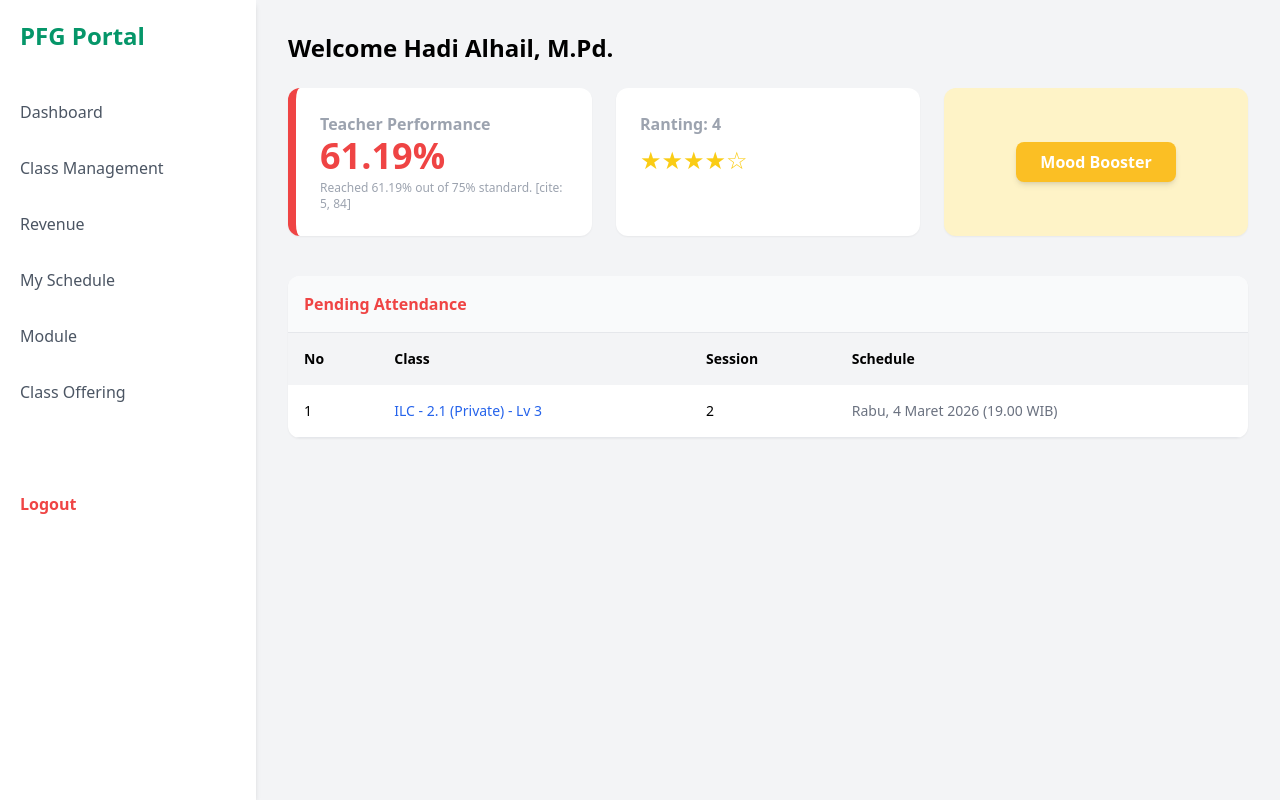
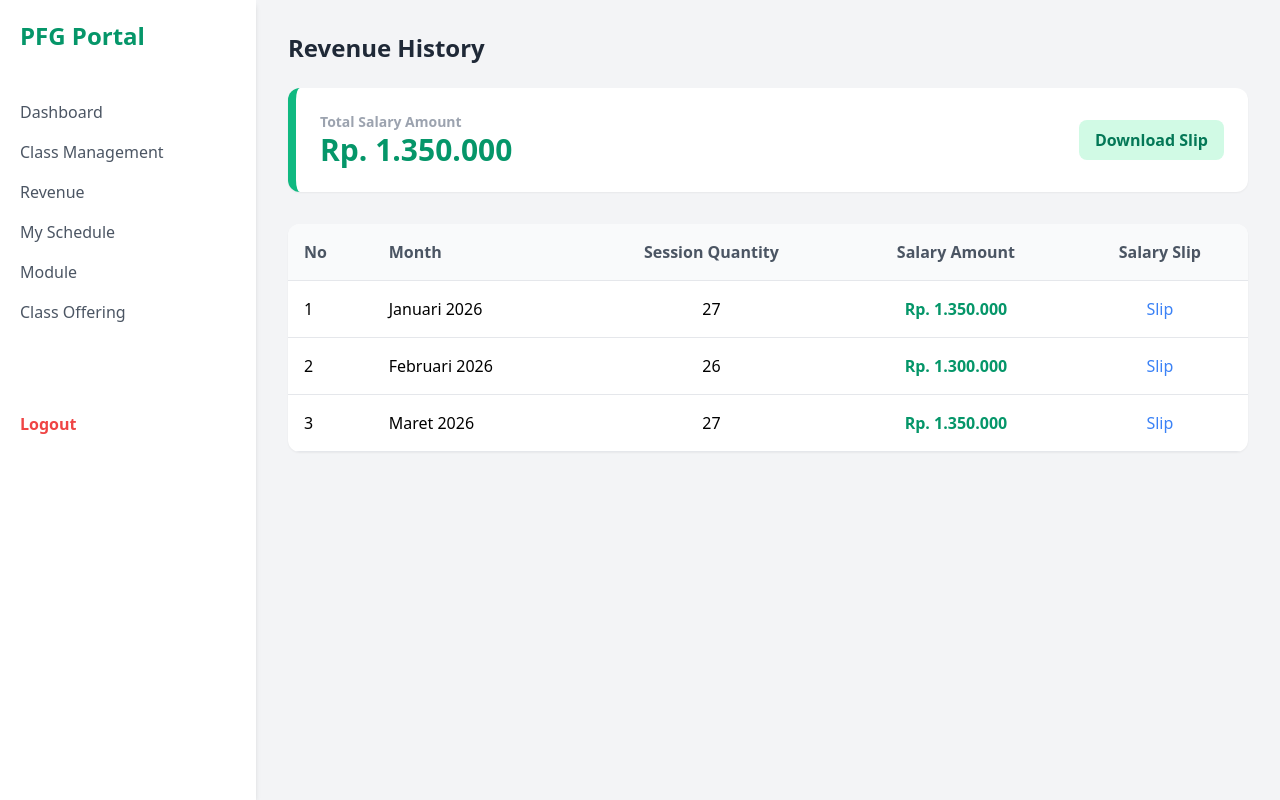
Before and after one commit to fathurnaufal24/pfg-teacher-portal, a React (Create React App) app: page /revenue in a window 1280 px wide. Built offline with nearby package versions, Linux system fonts and the light colour scheme.

Commit message:
revenue nya baru jadi

```diff
--- a/package.json
+++ b/package.json
@@ -9,6 +9,7 @@
     "@testing-library/user-event": "^13.5.0",
     "react": "^19.2.6",
     "react-dom": "^19.2.6",
+    "react-router-dom": "^7.15.1",
     "react-scripts": "5.0.1",
     "web-vitals": "^2.1.4"
   },
--- a/src/App.js
+++ b/src/App.js
@@ -1,13 +1,22 @@
+import React from 'react';
+import { BrowserRouter as Router, Routes, Route } from 'react-router-dom';
 import Sidebar from './Sidebar';
 import Dashboard from './Dashboard';
-// import Profile from './Profile'; // Nanti bisa gantian di sini
+import Profile from './Profile';
+import Revenue from './Revenue';
 
 function App() {
   return (
-    <div className="flex min-h-screen bg-gray-100">
-      <Sidebar />
-      <Dashboard />
-    </div>
+    <Router>
+      <div className="flex min-h-screen bg-gray-100">
+        <Sidebar />
+        <Routes>
+          <Route path="/" element={<Dashboard />} />
+          <Route path="/profile" element={<Profile />} />
+          <Route path="/revenue" element={<Revenue />} />
+        </Routes>
+      </div>
+    </Router>
   );
 }
 
--- /dev/null
+++ b/src/Revenue.js
@@ -0,0 +1,54 @@
+import React from 'react';
+
+const Revenue = () => {
+  const dataGaji = [
+    { no: 1, bulan: "Januari 2026", sesi: 27, jumlah: "Rp. 1.350.000" },
+    { no: 2, bulan: "Februari 2026", sesi: 26, jumlah: "Rp. 1.300.000" },
+    { no: 3, bulan: "Maret 2026", sesi: 27, jumlah: "Rp. 1.350.000" },
+  ];
+
+  return (
+    <div className="flex-1 p-8">
+      <h2 className="text-2xl font-bold mb-6 text-gray-800">Revenue History</h2> {/*  */}
+
+      {/* Summary Card */}
+      <div className="bg-white p-6 rounded-xl shadow-sm mb-8 flex justify-between items-center border-l-8 border-emerald-500">
+        <div>
+          <p className="text-gray-400 text-sm font-semibold">Total Salary Amount</p>
+          <h3 className="text-3xl font-bold text-emerald-600">Rp. 1.350.000</h3> {/* [cite: 584, 586] */}
+        </div>
+        <button className="bg-emerald-100 text-emerald-700 px-4 py-2 rounded-lg font-bold">Download Slip</button> {/* [cite: 585, 587] */}
+      </div>
+
+      {/* Table History */}
+      <div className="bg-white rounded-xl shadow-sm overflow-hidden">
+        <table className="w-full text-left">
+          <thead className="bg-gray-50 border-b">
+            <tr>
+              <th className="p-4 text-gray-600">No</th> {/* [cite: 590] */}
+              <th className="p-4 text-gray-600">Month</th> {/* [cite: 591] */}
+              <th className="p-4 text-gray-600 text-center">Session Quantity</th> {/* [cite: 583] */}
+              <th className="p-4 text-gray-600 text-center">Salary Amount</th> {/* [cite: 584] */}
+              <th className="p-4 text-gray-600 text-center">Salary Slip</th> {/* [cite: 585] */}
+            </tr>
+          </thead>
+          <tbody>
+            {dataGaji.map((item) => (
+              <tr key={item.no} className="border-b hover:bg-gray-50 transition">
+                <td className="p-4">{item.no}</td> {/* [cite: 593, 597, 601] */}
+                <td className="p-4 font-medium">{item.bulan}</td> {/*  */}
+                <td className="p-4 text-center">{item.sesi}</td> {/* [cite: 595, 599, 603] */}
+                <td className="p-4 text-center font-bold text-emerald-600">{item.jumlah}</td> {/* [cite: 607, 606] */}
+                <td className="p-4 text-center">
+                  <button className="text-blue-500 hover:underline">Slip</button> {/* [cite: 616, 617] */}
+                </td>
+              </tr>
+            ))}
+          </tbody>
+        </table>
+      </div>
+    </div>
+  );
+};
+
+export default Revenue;
--- a/src/Sidebar.js
+++ b/src/Sidebar.js
@@ -1,4 +1,5 @@
 import React from 'react';
+import { Link } from 'react-router-dom';
 
 const Sidebar = () => {
   const menus = ["Dashboard", "Class Management", "Revenue", "My Schedule", "Module", "Class Offering"];
@@ -7,9 +8,11 @@ const Sidebar = () => {
       <h1 className="text-2xl font-bold text-emerald-600 mb-10">PFG Portal</h1>
       <nav className="space-y-4">
         {menus.map((menu) => (
-          <div key={menu} className="text-gray-600 hover:text-emerald-500 cursor-pointer font-medium py-2">
-            {menu}
-          </div>
+          <Link to={menu === "Dashboard" ? "/" : `/${menu.toLowerCase().replace(" ", "")}`}>
+  <div className="text-gray-600 hover:text-emerald-500 cursor-pointer font-medium py-2">
+    {menu}
+  </div>
+</Link>
         ))}
       </nav>
       <div className="mt-20 text-red-500 font-bold cursor-pointer">Logout</div>
```
Also changed, not shown: 1 other file (tests, documents, lock files or other folders).
